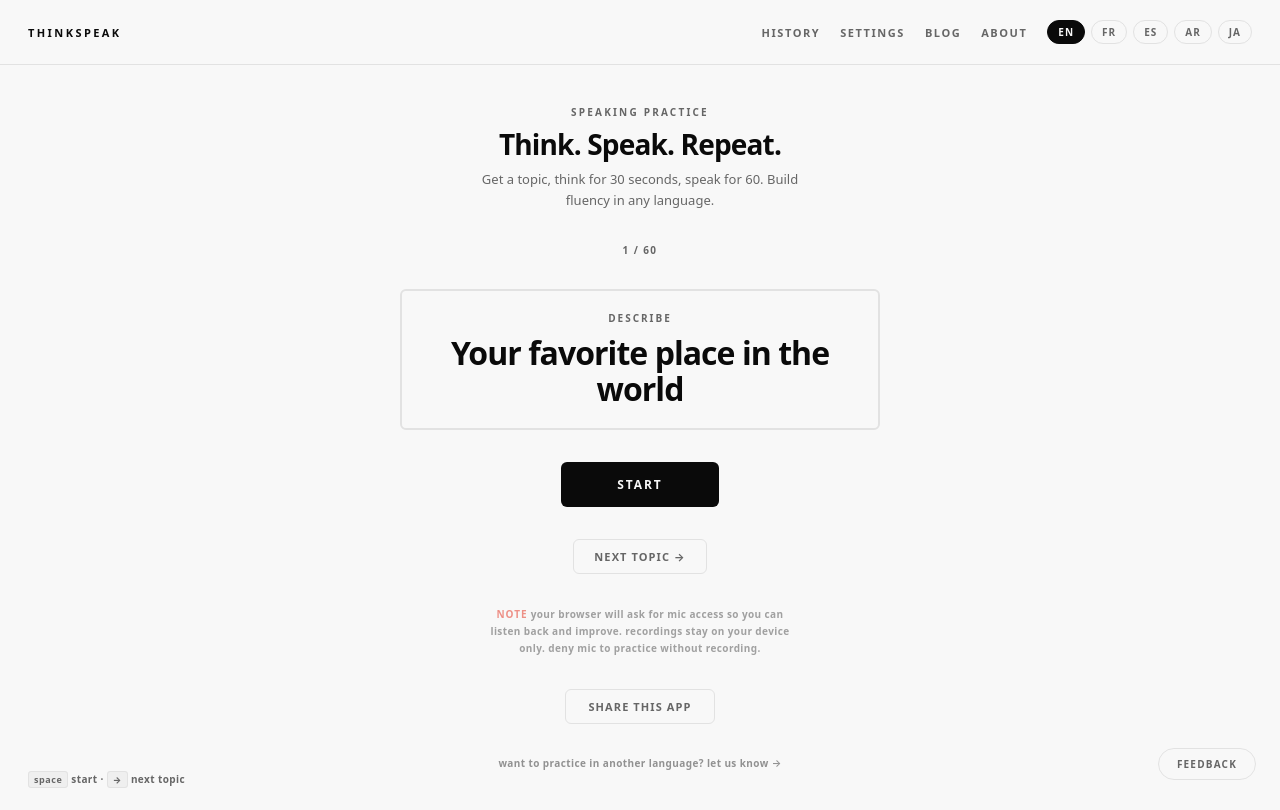
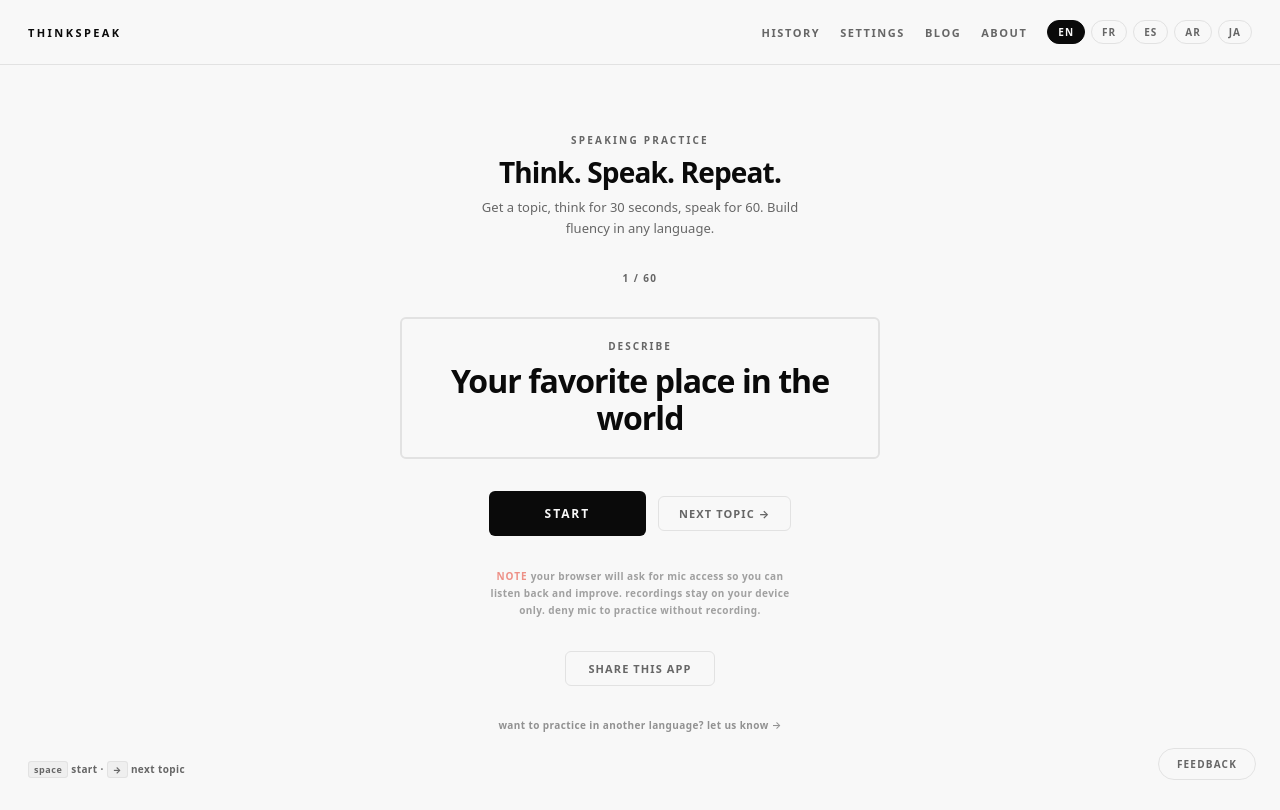
Before and after one commit to hichamcc/thinkspeak, a Next.js app: page / in a window 1280 px wide. Built offline with nearby package versions, Linux system fonts and the light colour scheme.

Commit message:
align buttons

```diff
--- a/app/globals.css
+++ b/app/globals.css
@@ -435,6 +435,12 @@ html, body {
 .pr-btn.primary:hover { opacity: 0.75; }
 
 /* ─── Start / Skip ────────────────────────────── */
+
+.home-actions {
+  display: flex;
+  align-items: center;
+  gap: 12px;
+}
 
 .pr-start {
   padding: 14px 56px;
--- a/app/page.tsx
+++ b/app/page.tsx
@@ -292,8 +292,10 @@ export default function PracticePage() {
           {streak > 0 && (
             <p className="home-streak">{streak} day streak</p>
           )}
-          <button className="pr-start" onClick={startThink}>start</button>
-          <button className="pr-skip" onClick={nextTopic}>next topic →</button>
+          <div className="home-actions">
+            <button className="pr-start" onClick={startThink}>start</button>
+            <button className="pr-skip" onClick={nextTopic}>next topic →</button>
+          </div>
           <p className="home-mic-note">
             <span className="home-mic-note-label">note</span>{' '}
             your browser will ask for mic access so you can listen back and improve.
```
